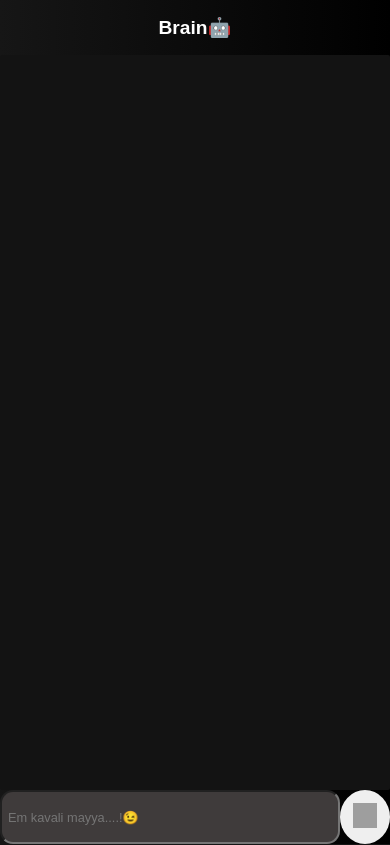
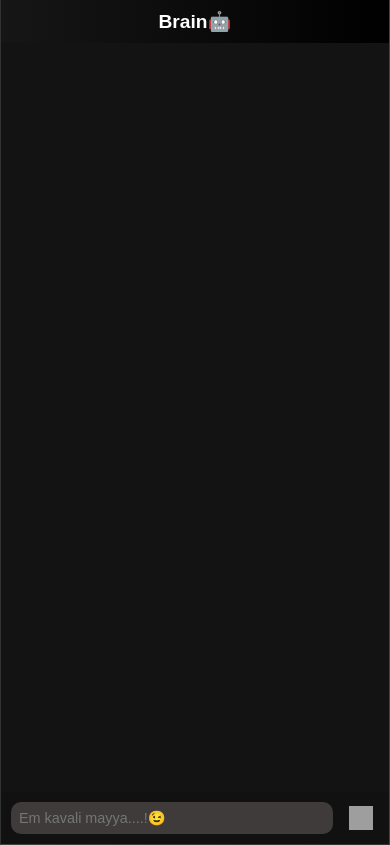
Before and after one commit to modinaidu/smaple-chatboat, a Flask app: page / in a window 390 px wide. Run offline with Flask 3, Linux system fonts and the light colour scheme; grey boxes are pictures that could not be loaded.

Commit message:
updated pain.css styling

```diff
--- a/static/plain.css
+++ b/static/plain.css
@@ -1,72 +1,94 @@
- body{
+body {
   margin: 0;
   padding: 0;
   font-family: Arial, Helvetica, sans-serif;
+  height: 100vh;
   display: flex;
+  justify-content: center;
+  align-items: center;
+  background: black;
+}
 
-        }
-        .chat{
+.chat {
   width: 100%;
+  max-width: 600px;
   height: 100vh;
-          background: linear-gradient(to right ,rgb(22, 22, 22),black);
-          position: fixed;
-          border-radius: 10px solid rgba(253, 249, 249, 1);
-          align-items: center;
-          text-align: center;
+  background: linear-gradient(to right, rgb(22, 22, 22), black);
+  border: 1px solid rgba(253, 249, 249, 0.2);
   display: flex;
   flex-direction: column;
-          margin-bottom: 50px;
 }
-        h2{
+
+h2 {
   color: white;
-            font-size: 23px;
+  font-size: 22px;
+  margin: 10px 0;
+  text-align: center;
 }
-        input[type='text']{
-            border-radius: 13px ;
+
+#messages {
+  background-color: rgb(19, 19, 19);
   flex: 1;
+  width: 100%;
+  font-size: 16px;
+  overflow-y: auto;
   color: white;
-            font-size: 20px;
-            width: 70%;
   padding: 10px;
-            background-color:rgb(63, 59, 59) ;
-        }
-        #send{
-             border-radius:100% ;
-            padding: 13px;
-            border: 0px;
-
-        }
-        #messages{
-            background-color: rgb(19, 19, 19);
-            height: 100vh;
-            width:100% ;
-            flex:1;
-            font-size: 30px;
-            overflow-y: auto;
-            color: black;
-            border-radius: 2px;
-            align-items: right;
   word-wrap: break-word;
   white-space: pre-wrap;
+  box-sizing: border-box;
 }
-        .input-area{
+
+.input-area {
   display: flex;
   width: 100%;
+  padding: 10px;
+  background: #111;
+  box-sizing: border-box;
 }
-        @media (max-width:600px){
-            h2{
+
+input[type='text'] {
+  flex: 1;
+  border-radius: 10px;
+  border: none;
+  outline: none;
+  padding: 10px;
+  font-size: 16px;
+  color: white;
+  background-color: rgb(63, 59, 59);
+  margin-right: 10px;
+}
+
+#send {
+  border: none;
+  background: transparent;
+  cursor: pointer;
+  display: flex;
+  align-items: center;
+  justify-content: center;
+}
+
+#send img {
+  height: 28px;
+  width: 28px;
+}
+
+@media (max-width: 600px) {
+  h2 {
     font-size: 1.2rem;
   }
-             #messages{
-                font-size: 1.2rem;
+
+  #messages {
+    font-size: 0.9rem;
   }
-              input[type='text']{
-                font-size: 0.8rem;
-                padding: 6px;
+
+  input[type='text'] {
+    font-size: 0.9rem;
+    padding: 8px;
   }
-              #send img{
-                height: 25px;
+
+  #send img {
+    height: 24px;
     width: 24px;
   }
-
 }
```
Lines whose indentation alone changed are shown as unchanged.
